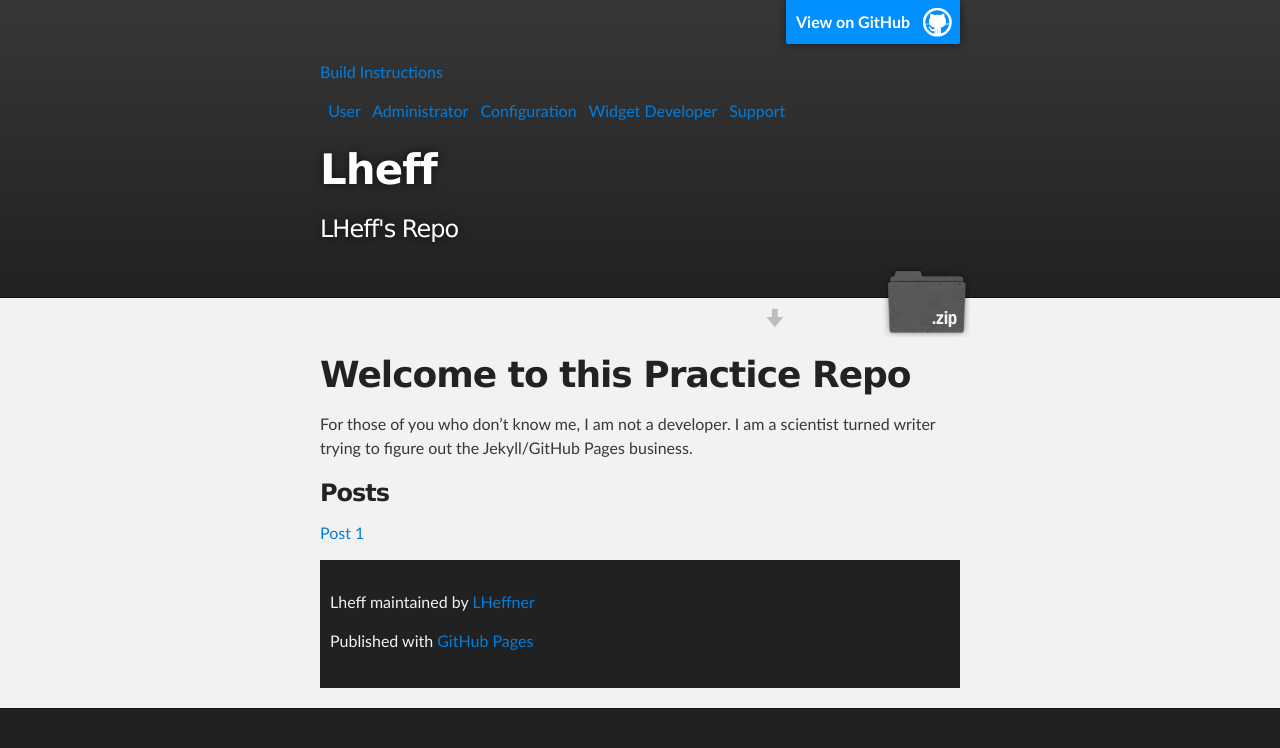
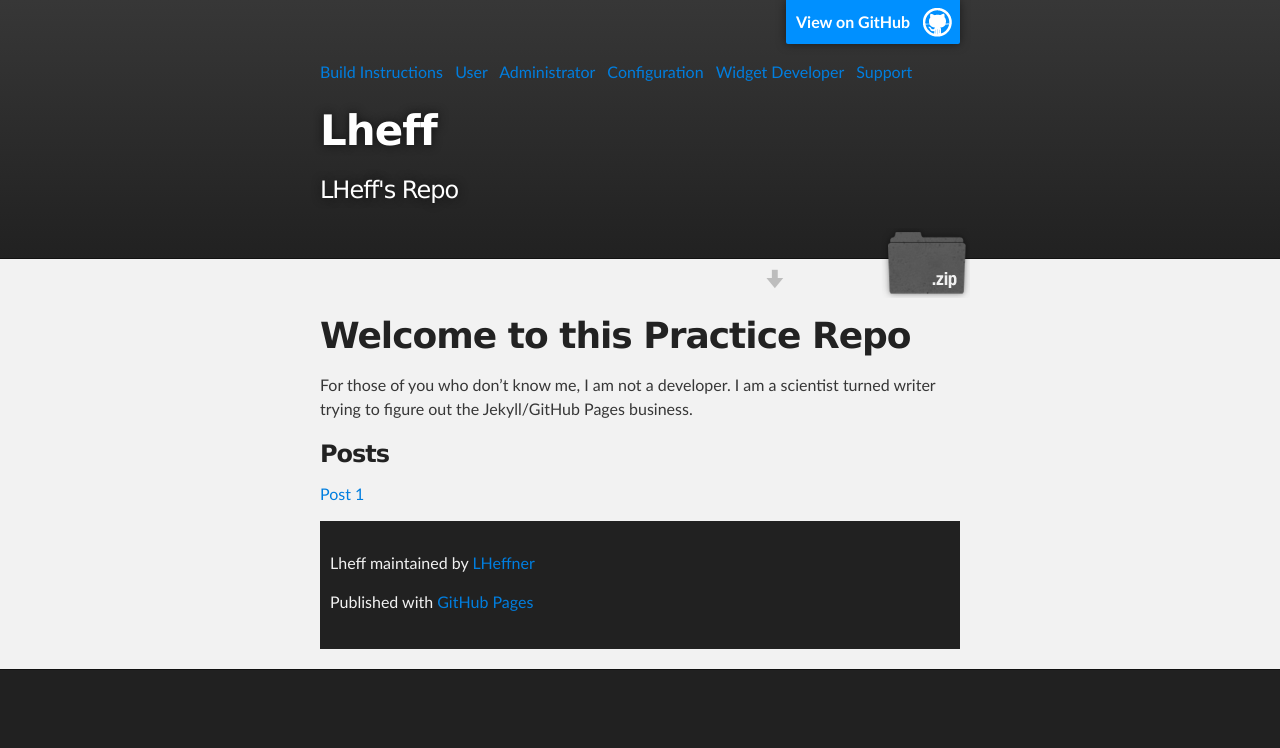
Before and after one commit to LHeffner/lheff, a Jekyll site: the page built from index.md, in a window 1280 px wide. Shown: the top 748 px of the page. Built offline with Jekyll 4.4.1, drawn with Linux system fonts in a browser that asks for light colours; Markdown is read by kramdown in place of the engine named in the settings.

Commit message:
edit dummy header links again

```diff
--- a/_layouts/index.html
+++ b/_layouts/index.html
@@ -16,7 +16,7 @@
     <!-- HEADER -->
     <div id="header_wrap" class="outer">
         <header class="inner">
-          <p><a href="http://pages.github.com">Build Instructions</a></p> &nbsp; <a href="http://pages.github.com">User</a> &nbsp; <a href="http://pages.github.com">Administrator</a> &nbsp; <a href="http://pages.github.com">Configuration</a> &nbsp; <a href="http://pages.github.com">Widget Developer</a> &nbsp; <a href="http://pages.github.com">Support</a> &nbsp; <a id="forkme_banner" href="https://github.com/LHeffner/lheff">View on GitHub</a></p>
+          <p><a href="http://pages.github.com">Build Instructions</a> &nbsp; <a href="http://pages.github.com">User</a> &nbsp; <a href="http://pages.github.com">Administrator</a> &nbsp; <a href="http://pages.github.com">Configuration</a> &nbsp; <a href="http://pages.github.com">Widget Developer</a> &nbsp; <a href="http://pages.github.com">Support</a> &nbsp; <a id="forkme_banner" href="https://github.com/LHeffner/lheff">View on GitHub</a></p>
 
           <h1 id="project_title">Lheff</h1>
           <h2 id="project_tagline">LHeff's Repo</h2>
```
